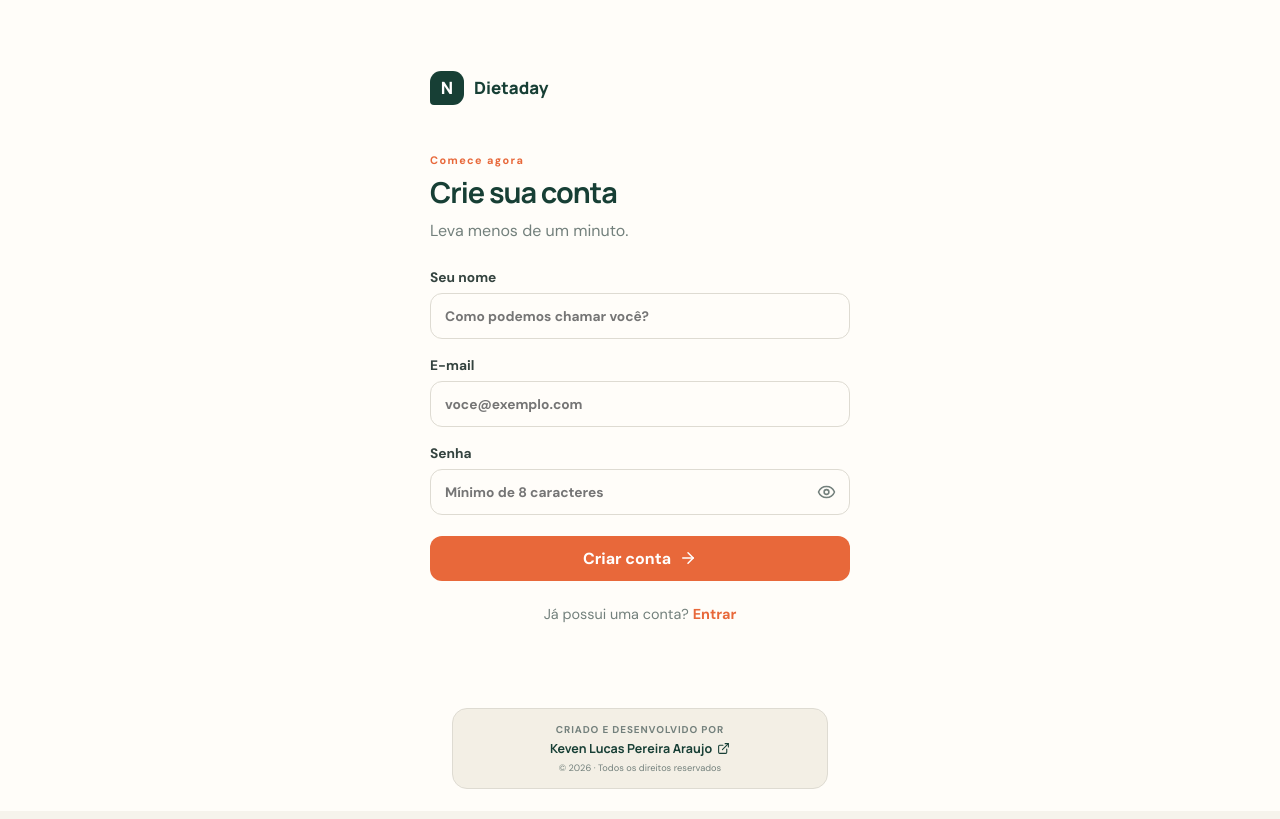
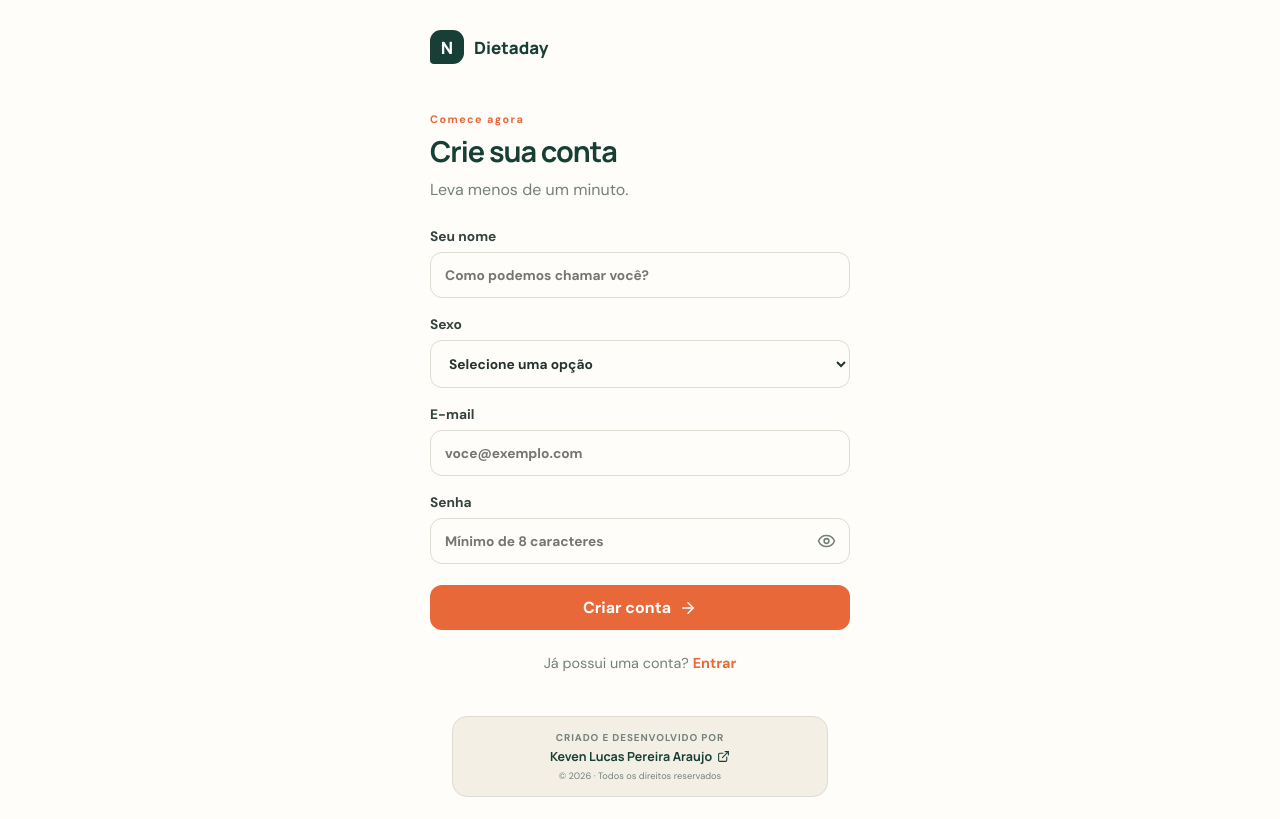
Before and after one commit to Keven1995/Dietaday, a React (Vite) app in the folder frontend/: page /cadastro in a window 1280 px wide. Built offline with nearby package versions, Linux system fonts and the light colour scheme; no server answers.

Commit message:
feat(front): adiciona campo sexo

```diff
--- a/frontend/src/pages/Auth.tsx
+++ b/frontend/src/pages/Auth.tsx
@@ -7,10 +7,11 @@ import { Button } from '../components/Ui'
 import { isDemoMode } from '../lib/api'
 import { prepareApi } from '../lib/serverWakeup'
 import { useAuth } from '../state/AuthContext'
-import type { RegisterRequest } from '../types'
+import type { LoginRequest, UserSex } from '../types'
 
 type AuthMode = 'login' | 'register'
 type PreparationState = 'idle' | 'waiting' | 'ready'
+type AuthForm = LoginRequest & { fullName: string; sex: UserSex | '' }
 
 function getRedirectPath(state: unknown) {
   if (typeof state !== 'object' || state === null || !('from' in state)) return '/'
@@ -27,10 +28,11 @@ export function AuthPage({ mode }: { mode: AuthMode }) {
   const [loading, setLoading] = useState(false)
   const [preparation, setPreparation] = useState<PreparationState>('idle')
   const [error, setError] = useState('')
-  const [form, setForm] = useState<RegisterRequest>({
+  const [form, setForm] = useState<AuthForm>({
     fullName: '',
     email: isDemoMode ? 'marina@exemplo.com' : '',
     password: isDemoMode ? '12345678' : '',
+    sex: isDemoMode ? 'FEMALE' : '',
   })
 
   useEffect(() => {
@@ -50,6 +52,10 @@ export function AuthPage({ mode }: { mode: AuthMode }) {
     const request = { ...form, fullName: form.fullName.trim(), email: form.email.trim() }
     if (mode === 'register' && !request.fullName) {
       setError('Informe seu nome.')
+      return
+    }
+    if (mode === 'register' && !request.sex) {
+      setError('Selecione seu sexo.')
       return
     }
     setLoading(true)
@@ -72,7 +78,7 @@ export function AuthPage({ mode }: { mode: AuthMode }) {
         }
       }
       if (mode === 'login') await login(request.email, request.password)
-      else await register(request)
+      else await register({ ...request, sex: request.sex as UserSex })
       if (!mountedRef.current) return
       navigate(getRedirectPath(location.state), { replace: true })
     } catch (err) {
@@ -131,10 +137,20 @@ export function AuthPage({ mode }: { mode: AuthMode }) {
           <p>{isLogin ? 'Continue cuidando da sua rotina alimentar.' : 'Leva menos de um minuto.'}</p>
           <form onSubmit={submit}>
             {!isLogin && (
-              <label>
-                Seu nome
-                <input required autoComplete="name" placeholder="Como podemos chamar você?" value={form.fullName} onChange={(event) => setForm({ ...form, fullName: event.target.value })} />
-              </label>
+              <>
+                <label>
+                  Seu nome
+                  <input required autoComplete="name" placeholder="Como podemos chamar você?" value={form.fullName} onChange={(event) => setForm({ ...form, fullName: event.target.value })} />
+                </label>
+                <label>
+                  Sexo
+                  <select required value={form.sex} onChange={(event) => setForm({ ...form, sex: event.target.value as UserSex })}>
+                    <option value="">Selecione uma opção</option>
+                    <option value="FEMALE">Feminino</option>
+                    <option value="MALE">Masculino</option>
+                  </select>
+                </label>
+              </>
             )}
             <label>
               E-mail
--- a/frontend/src/pages/Profile.tsx
+++ b/frontend/src/pages/Profile.tsx
@@ -4,16 +4,17 @@ import { useNavigate } from 'react-router-dom'
 import { Button, PageTitle } from '../components/Ui'
 import { getErrorMessage } from '../lib/api'
 import { useAuth } from '../state/AuthContext'
-import type { User } from '../types'
+import type { User, UserSex } from '../types'
 import { currentPushStatus, disablePushNotifications, enablePushNotifications, type PushStatus } from '../lib/pushNotifications'
 
-type ProfileForm = { fullName: string; weight: string; height: string }
+type ProfileForm = { fullName: string; weight: string; height: string; sex: UserSex | '' }
 
 function userToForm(user: User | null): ProfileForm {
   return {
     fullName: user?.fullName ?? '',
     weight: user?.weightKg?.toString() ?? '',
     height: user?.heightCm?.toString() ?? '',
+    sex: user?.sex === 'MALE' || user?.sex === 'FEMALE' ? user.sex : '',
   }
 }
 
@@ -46,12 +47,17 @@ export function Profile() {
       setError('Informe seu nome completo.')
       return
     }
+    if (!form.sex) {
+      setError('Selecione seu sexo.')
+      return
+    }
     setLoading(true)
     try {
       await updateUser({
         fullName,
         weightKg: Number(form.weight),
         heightCm: Number(form.height),
+        sex: form.sex,
       })
       setSuccess(true)
     } catch (updateError) {
@@ -104,6 +110,14 @@ export function Profile() {
           Nome completo
           <input required autoComplete="name" value={form.fullName} onChange={(event) => setForm({ ...form, fullName: event.target.value })} />
         </label>
+        <label>
+          Sexo
+          <select required value={form.sex} onChange={(event) => setForm({ ...form, sex: event.target.value as UserSex })}>
+            <option value="">Selecione uma opção</option>
+            <option value="FEMALE">Feminino</option>
+            <option value="MALE">Masculino</option>
+          </select>
+        </label>
         <div className="form-row">
           <label>
             Peso atual <span>(kg)</span>
--- a/frontend/src/state/AuthContext.tsx
+++ b/frontend/src/state/AuthContext.tsx
@@ -1,7 +1,7 @@
 import { createContext, useContext, useEffect, useState, type ReactNode } from 'react'
 import { api, isDemoMode, UNAUTHORIZED_EVENT } from '../lib/api'
 import { clearUserCache } from '../lib/resourceCache'
-import type { AuthResponse, RegisterRequest, UpdateProfileRequest, User } from '../types'
+import type { AuthResponse, RegisterRequest, UpdateProfileRequest, User, UserSex } from '../types'
 import { createUuid } from '../lib/uuid'
 
 type AuthContextValue = {
@@ -19,7 +19,8 @@ function isStoredUser(value: unknown): value is User {
   if (typeof value !== 'object' || value === null) return false
   return 'id' in value && typeof value.id === 'string' &&
     'email' in value && typeof value.email === 'string' &&
-    'fullName' in value && typeof value.fullName === 'string'
+    'fullName' in value && typeof value.fullName === 'string' &&
+    (!('sex' in value) || value.sex === 'MALE' || value.sex === 'FEMALE' || value.sex === 'NEUTRAL')
 }
 
 function readStoredUser(): User | null {
@@ -27,7 +28,8 @@ function readStoredUser(): User | null {
     const stored = localStorage.getItem('Dietaday_user')
     if (!stored) return null
     const value: unknown = JSON.parse(stored)
-    return isStoredUser(value) ? value : null
+    if (!isStoredUser(value)) return null
+    return { ...value, sex: value.sex === 'MALE' || value.sex === 'FEMALE' || value.sex === 'NEUTRAL' ? value.sex : 'NEUTRAL' }
   } catch {
     return null
   }
@@ -38,7 +40,7 @@ export function AuthProvider({ children }: { children: ReactNode }) {
   const [user, setUser] = useState<User | null>(readStoredUser)
 
   function persist(data: AuthResponse) {
-    const authenticatedUser: User = { id: data.userId, email: data.email, fullName: data.fullName }
+    const authenticatedUser: User = { id: data.userId, email: data.email, fullName: data.fullName, sex: data.sex }
     localStorage.setItem('Dietaday_token', data.token)
     localStorage.setItem('Dietaday_user', JSON.stringify(authenticatedUser))
     setToken(data.token)
@@ -65,14 +67,14 @@ export function AuthProvider({ children }: { children: ReactNode }) {
 
   async function login(email: string, password: string) {
     const data = isDemoMode
-      ? { token: 'demo-jwt-token', userId: '1', fullName: 'Marina Alves', email }
+      ? { token: 'demo-jwt-token', userId: '1', fullName: 'Marina Alves', email, sex: 'FEMALE' as UserSex }
       : await api<AuthResponse>('/auth/login', { method: 'POST', body: JSON.stringify({ email, password }) })
     persist(data)
   }
 
   async function register(data: RegisterRequest) {
     const response = isDemoMode
-      ? { token: 'demo-jwt-token', userId: createUuid(), fullName: data.fullName, email: data.email }
+      ? { token: 'demo-jwt-token', userId: createUuid(), fullName: data.fullName, email: data.email, sex: data.sex }
       : await api<AuthResponse>('/auth/register', { method: 'POST', body: JSON.stringify(data) })
     persist(response)
   }
```
Also changed, not shown: frontend/src/types.ts (+6 -2 lines), 2 other files (tests, documents, lock files or other folders).
